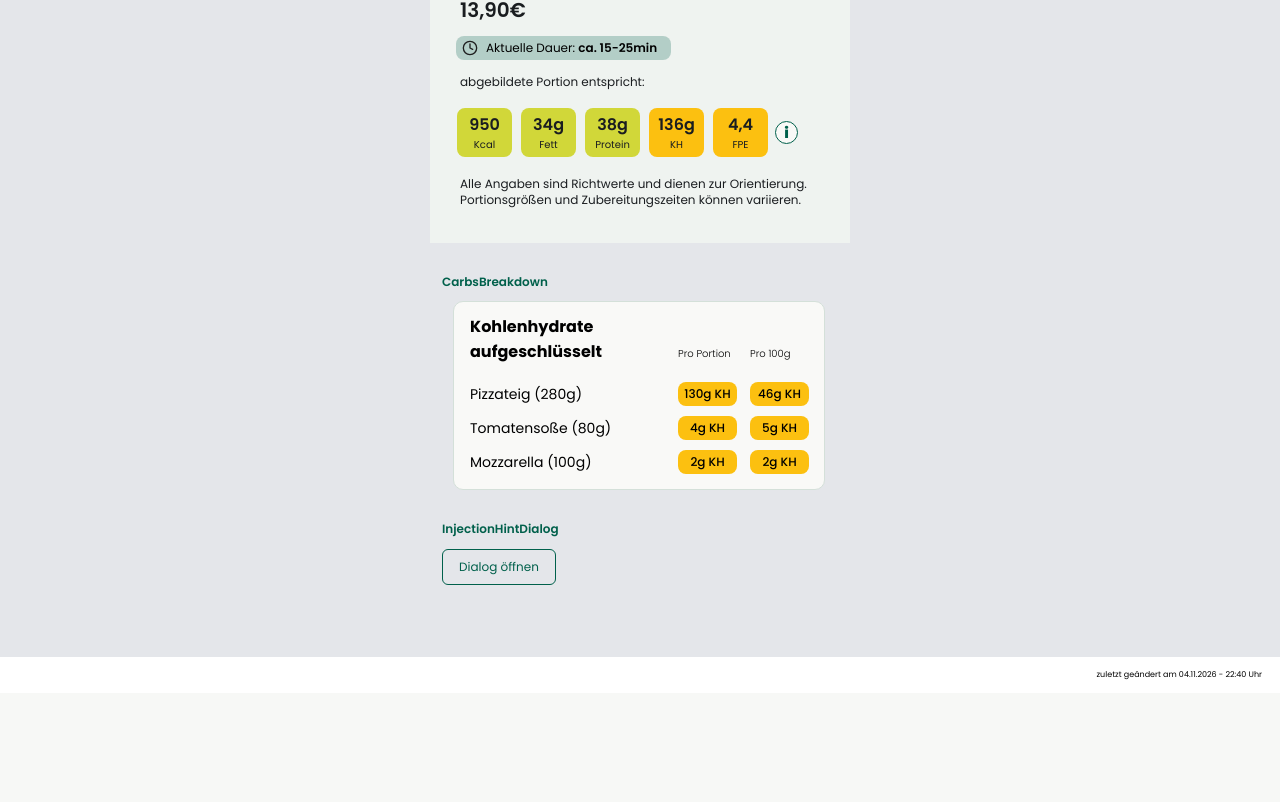
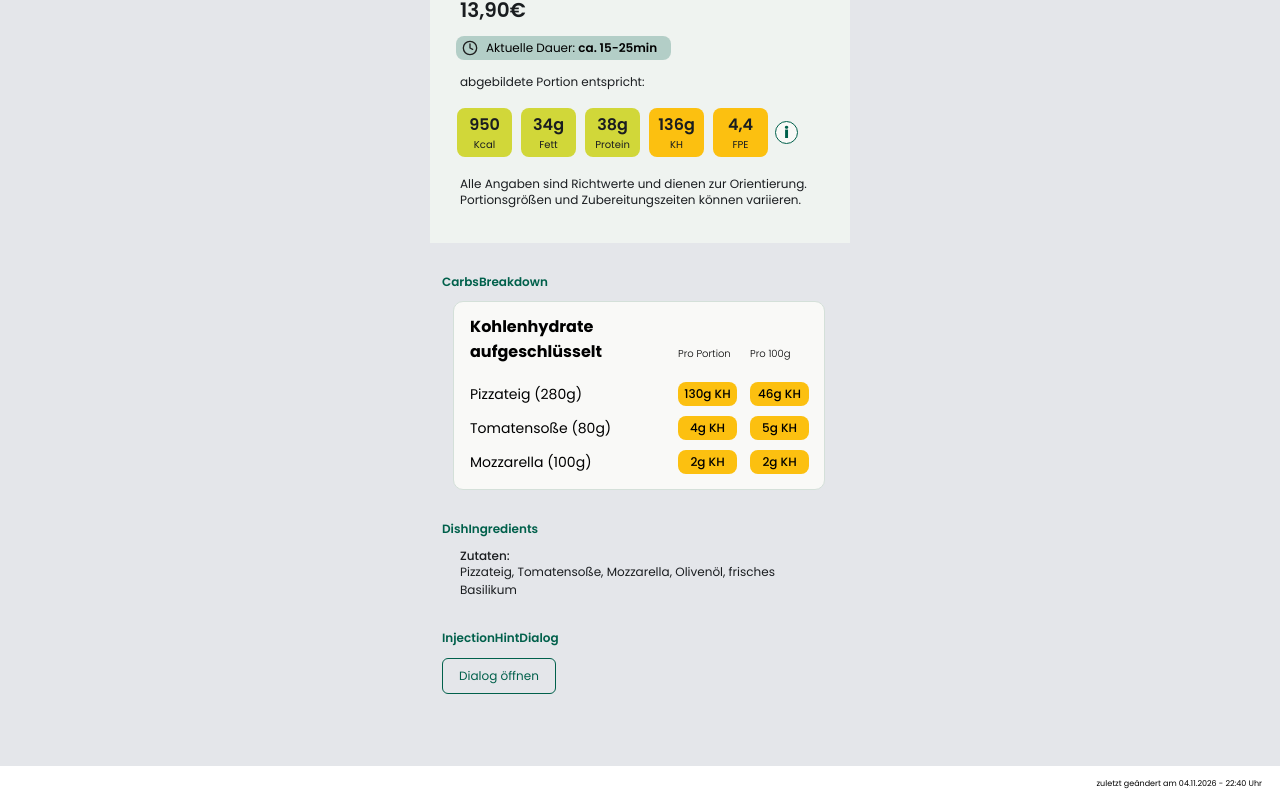
Before and after one commit to makroklar/makroklar, a Next.js app: page /guest/components in a window 1280 px wide. Shown: the part 1580-2382 px from the top of the page. Before the commit the page ends 2273 px from the top, so only its background shows below. Built offline with nearby package versions, Linux system fonts and the light colour scheme.

Commit message:
Gastansicht: Zutatenliste der Detailansicht (DishIngredients) aus Figma

```diff
--- a/src/areas/guest/ComponentsPage.module.css
+++ b/src/areas/guest/ComponentsPage.module.css
@@ -43,6 +43,10 @@
   padding: 0 25px 0 23px;
 }
 
+.textInset {
+  padding: 0 21px 0 30px;
+}
+
 .demoButton {
   align-self: flex-start;
   padding: var(--space-2) var(--space-4);
--- a/src/areas/guest/ComponentsPage.tsx
+++ b/src/areas/guest/ComponentsPage.tsx
@@ -4,6 +4,7 @@ import { CategoryTabsDemo } from './CategoryTabsDemo';
 import { CarbsBreakdown } from './components/dish-detail/CarbsBreakdown';
 import { DishHero } from './components/dish-detail/DishHero';
 import { DishInfo } from './components/dish-detail/DishInfo';
+import { DishIngredients } from './components/dish-detail/DishIngredients';
 import { LogoHeader } from './components/layout/LogoHeader';
 import { DishCard } from './components/menu/DishCard';
 import { OccupancyBadge } from './components/menu/OccupancyBadge';
@@ -113,6 +114,16 @@ export function ComponentsPage() {
           </section>
 
           <section className={styles.section}>
+            <h3 className={styles.sectionTitle}>DishIngredients</h3>
+            {/* Text 30 px vom linken Rand wie in Figma */}
+            <div className={`${styles.fullBleed} ${styles.textInset}`}>
+              <DishIngredients
+                ingredients={['Pizzateig', 'Tomatensoße', 'Mozzarella', 'Olivenöl', 'frisches Basilikum']}
+              />
+            </div>
+          </section>
+
+          <section className={styles.section}>
             <h3 className={styles.sectionTitle}>InjectionHintDialog</h3>
             <InjectionHintDialogDemo />
           </section>
--- /dev/null
+++ b/src/areas/guest/components/dish-detail/DishIngredients.module.css
@@ -0,0 +1,15 @@
+.ingredients {
+  font-size: var(--font-size-sm);
+  line-height: normal;
+  color: var(--color-text);
+}
+
+.title {
+  margin: 0;
+  font-size: inherit;
+  font-weight: var(--font-weight-medium);
+}
+
+.list {
+  margin: 0;
+}
--- /dev/null
+++ b/src/areas/guest/components/dish-detail/DishIngredients.tsx
@@ -0,0 +1,13 @@
+import styles from './DishIngredients.module.css';
+
+// Zutatenliste der Detailansicht (Figma „Gastansicht“, Text 263:144)
+export function DishIngredients({ ingredients }: { ingredients: string[] }) {
+  return (
+    <section className={styles.ingredients} aria-labelledby="dish-ingredients-title">
+      <h2 id="dish-ingredients-title" className={styles.title}>
+        Zutaten:
+      </h2>
+      <p className={styles.list}>{ingredients.join(', ')}</p>
+    </section>
+  );
+}
```
